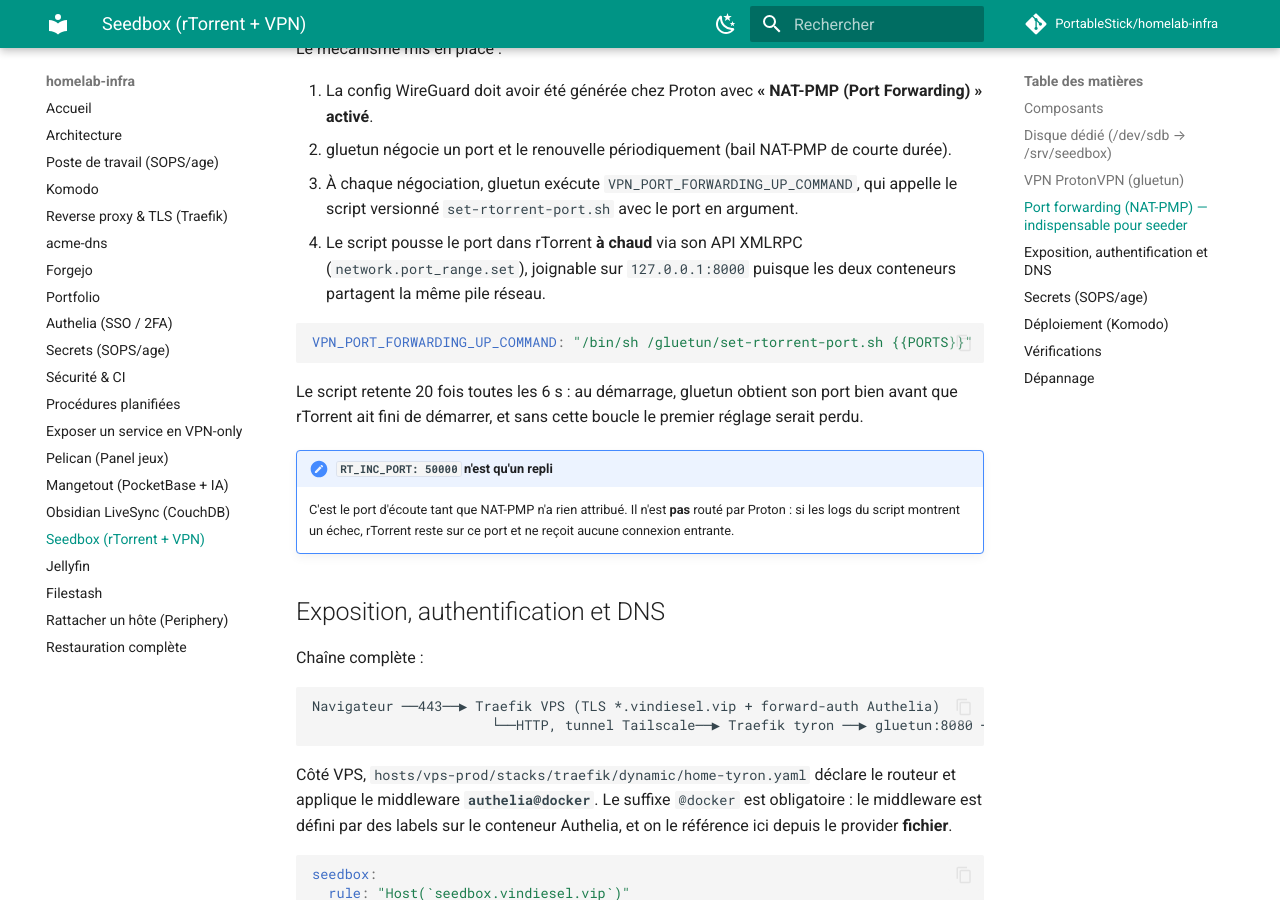
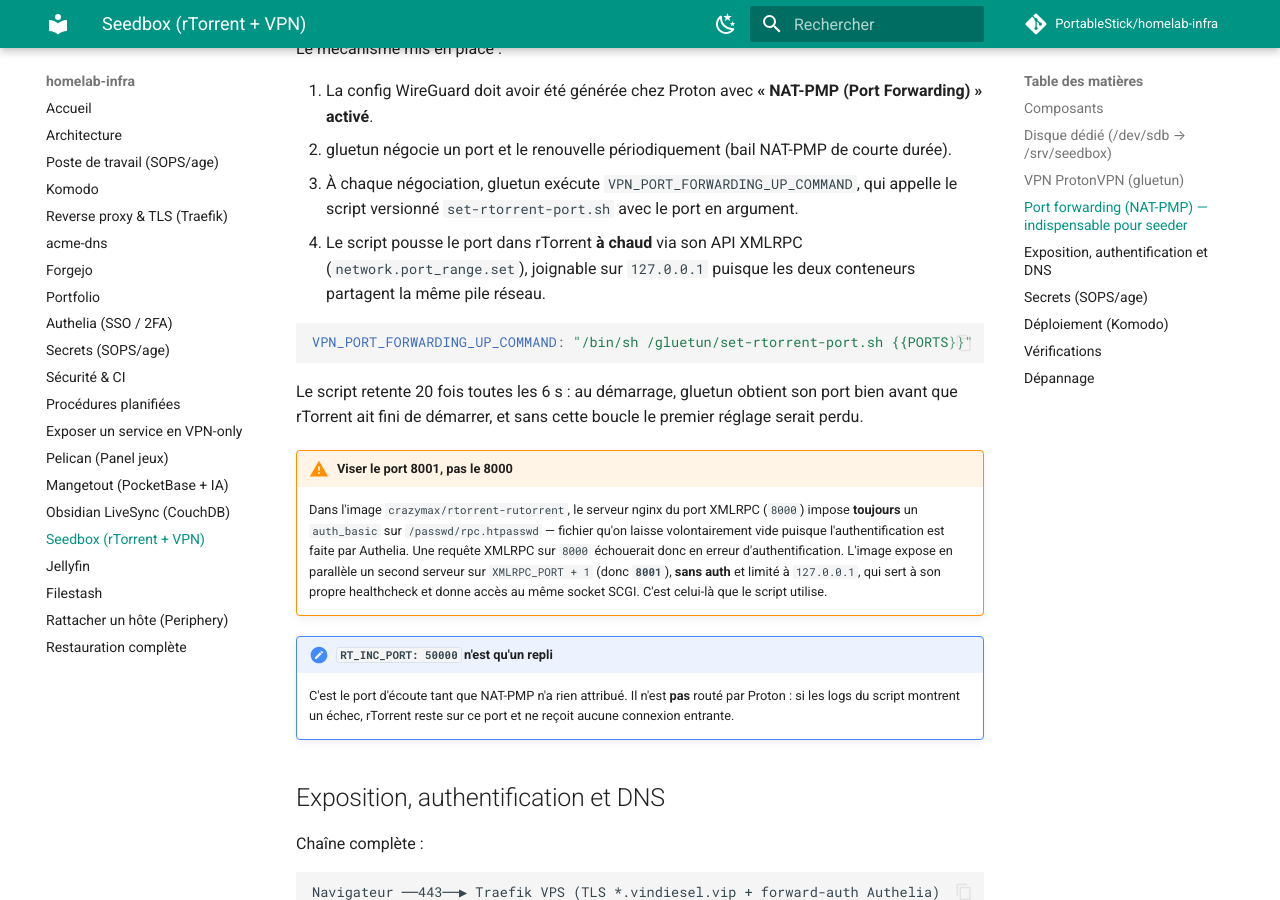
Before and after one commit to PortableStick/homelab-infra, an MkDocs documentation site: the page built from docs/seedbox.md, in a window 1280 px wide and 900 px high, scrolled down 2861 px. Built offline with MkDocs 1.6.1 and Material for MkDocs 9.7.7, drawn with Linux system fonts in a browser that asks for light colours; comment, search, counter and statistics services are not loaded.

Commit message:
fix(seedbox): XMLRPC sur le port 8001 (le 8000 impose un auth_basic)
Le script de port forwarding visait http://127.0.0.1:8000/RPC2. Or dans
l'image crazymax/rtorrent-rutorrent, le serveur nginx du port XMLRPC
declare inconditionnellement :

    auth_basic "...";
    auth_basic_user_file /passwd/rpc.htpasswd;

Comme /passwd est volontairement laisse vide (l'authentification est
faite par Authelia en amont), toute requete sur 8000 echouait - donc le
port negocie par Proton n'aurait jamais ete pousse dans rTorrent, et le
seed serait reste a zero sans erreur visible ailleurs que dans les logs
de gluetun.

L'image expose un second serveur sur XMLRPC_PORT + 1 (8001), sans auth,
bind sur 127.0.0.1, servant son propre healthcheck et branche sur le meme
socket SCGI. C'est celui-la qu'on utilise : gluetun partage la pile
reseau de rTorrent, donc 127.0.0.1:8001 lui est accessible sans exposer
quoi que ce soit.

Co-Authored-By: Claude Opus 5 (1M context) <noreply@anthropic.com>

```diff
--- a/docs/seedbox.md
+++ b/docs/seedbox.md
@@ -109,6 +109,14 @@ VPN_PORT_FORWARDING_UP_COMMAND: "/bin/sh /gluetun/set-rtorrent-port.sh {{PORTS}}
 
 Le script retente 20 fois toutes les 6 s : au démarrage, gluetun obtient son port bien avant que
 rTorrent ait fini de démarrer, et sans cette boucle le premier réglage serait perdu.
+
+!!! warning "Viser le port 8001, pas le 8000"
+    Dans l'image `crazymax/rtorrent-rutorrent`, le serveur nginx du port XMLRPC (`8000`) impose
+    **toujours** un `auth_basic` sur `/passwd/rpc.htpasswd` — fichier qu'on laisse volontairement
+    vide puisque l'authentification est faite par Authelia. Une requête XMLRPC sur `8000`
+    échouerait donc en erreur d'authentification. L'image expose en parallèle un second serveur
+    sur `XMLRPC_PORT + 1` (donc **`8001`**), **sans auth** et limité à `127.0.0.1`, qui sert à son
+    propre healthcheck et donne accès au même socket SCGI. C'est celui-là que le script utilise.
 
 !!! note "`RT_INC_PORT: 50000` n'est qu'un repli"
     C'est le port d'écoute tant que NAT-PMP n'a rien attribué. Il n'est **pas** routé par Proton :
```
Also changed, not shown: other parts of docs/seedbox.md (+2 -2 lines), 1 other file.
